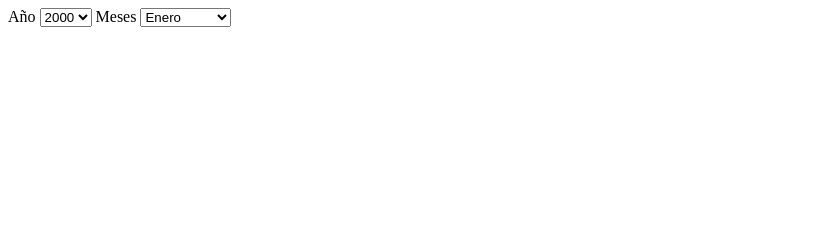
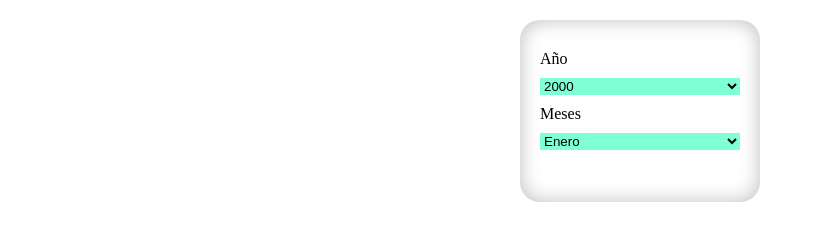
Before and after one commit to Fabianlv27/Javascript-DAM, a plain HTML site: page Calendario_interactivo/index.html in a window 1280 px wide. Shown: the whole page, without its empty margins (0-815 px from the left). Drawn offline with Linux system fonts and the light colour scheme.

Commit message:
Calendario,Correccion Binarios y Convercion de bases

```diff
--- a/Calendario_interactivo/index.html
+++ b/Calendario_interactivo/index.html
@@ -4,6 +4,29 @@
     <meta charset="UTF-8">
     <meta name="viewport" content="width=device-width, initial-scale=1.0">
     <title>Document</title>
+    <style>
+        #cont{
+            margin: 20px auto;
+            height: auto;
+            width: 200px;
+            padding: 20px;
+            border-radius: 20px;
+            box-shadow: inset 0px 0px 20px rgba(0, 0, 0, 0.257);
+            display: flex;
+            flex-direction: column;
+        }
+
+        select{
+            margin-top: 10px;
+            background-color: aquamarine;
+            border: none;
+
+        }
+        label{
+            margin-top: 10px;
+
+        }
+    </style>
 </head>
 <body onload="cargar()">
     <div id="cont">
```
